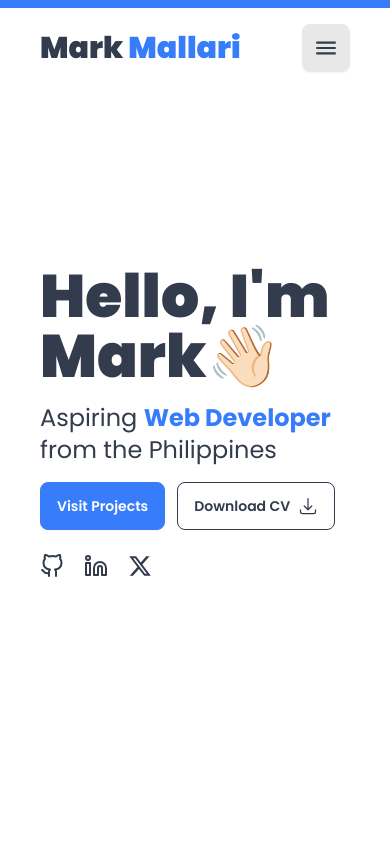
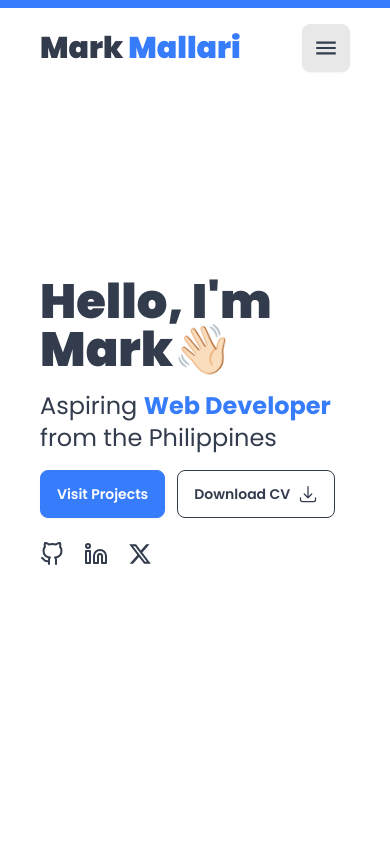
Before and after one commit to MarkMallari16/portfolio-website, a React (Vite) app: page / in a window 390 px wide. Shown: the top 842 px of the page. Built offline with nearby package versions, Linux system fonts and the light colour scheme.

Commit message:
font size change in hero

```diff
--- a/src/components/Hero.jsx
+++ b/src/components/Hero.jsx
@@ -36,7 +36,7 @@ function Hero({ projectsRef }) {
                 </motion.div>
 
                 <div>
-                    <div className='text-6xl lg:text-5xl font-black w-full'>Hello, I'm Mark👋🏻
+                    <div className='text-5xl lg:text-5xl font-black w-full'>Hello, I'm Mark👋🏻
                     </div>
 
                     <div className='mt-4 text-2xl lg:text-xl'>
```
